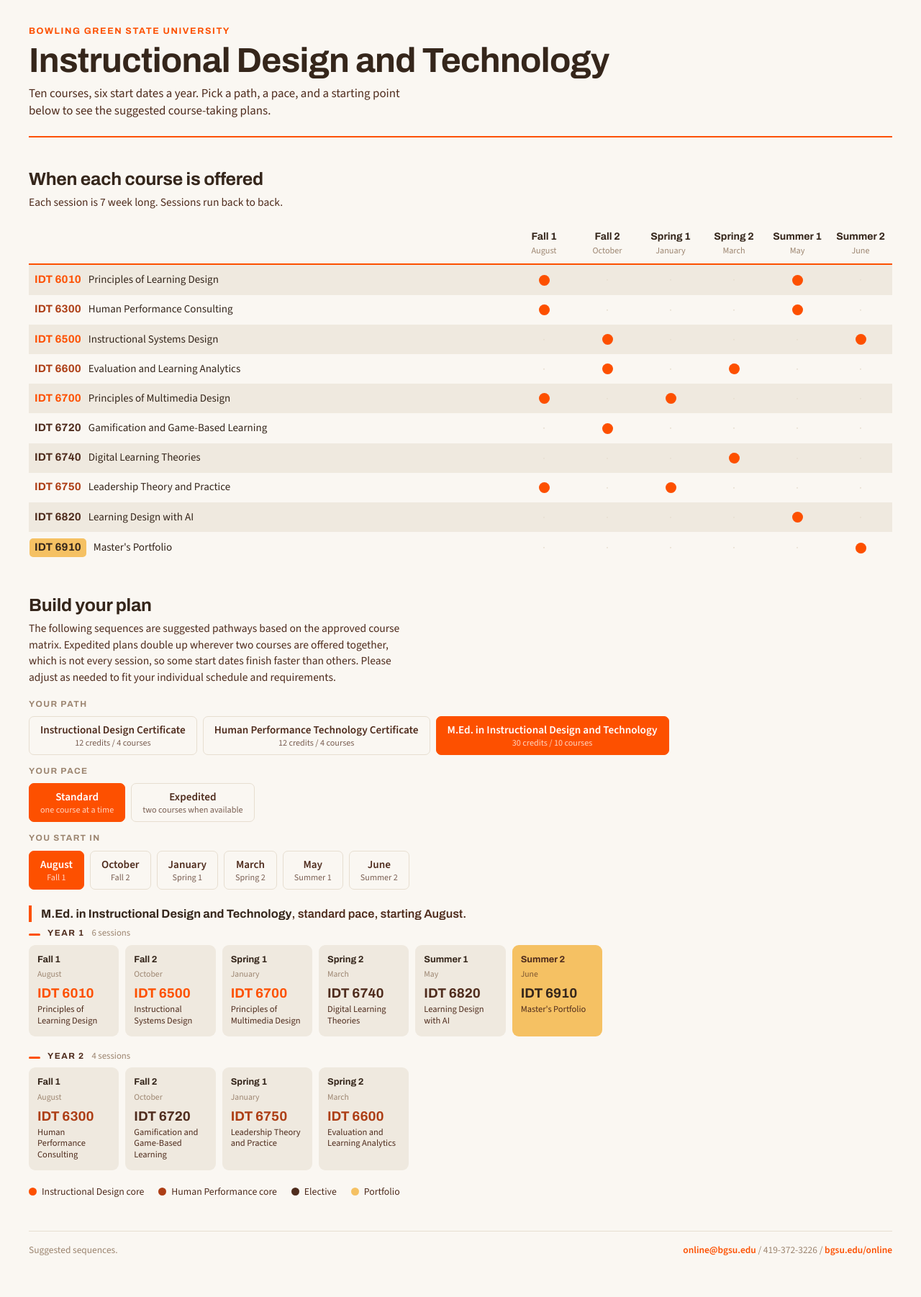
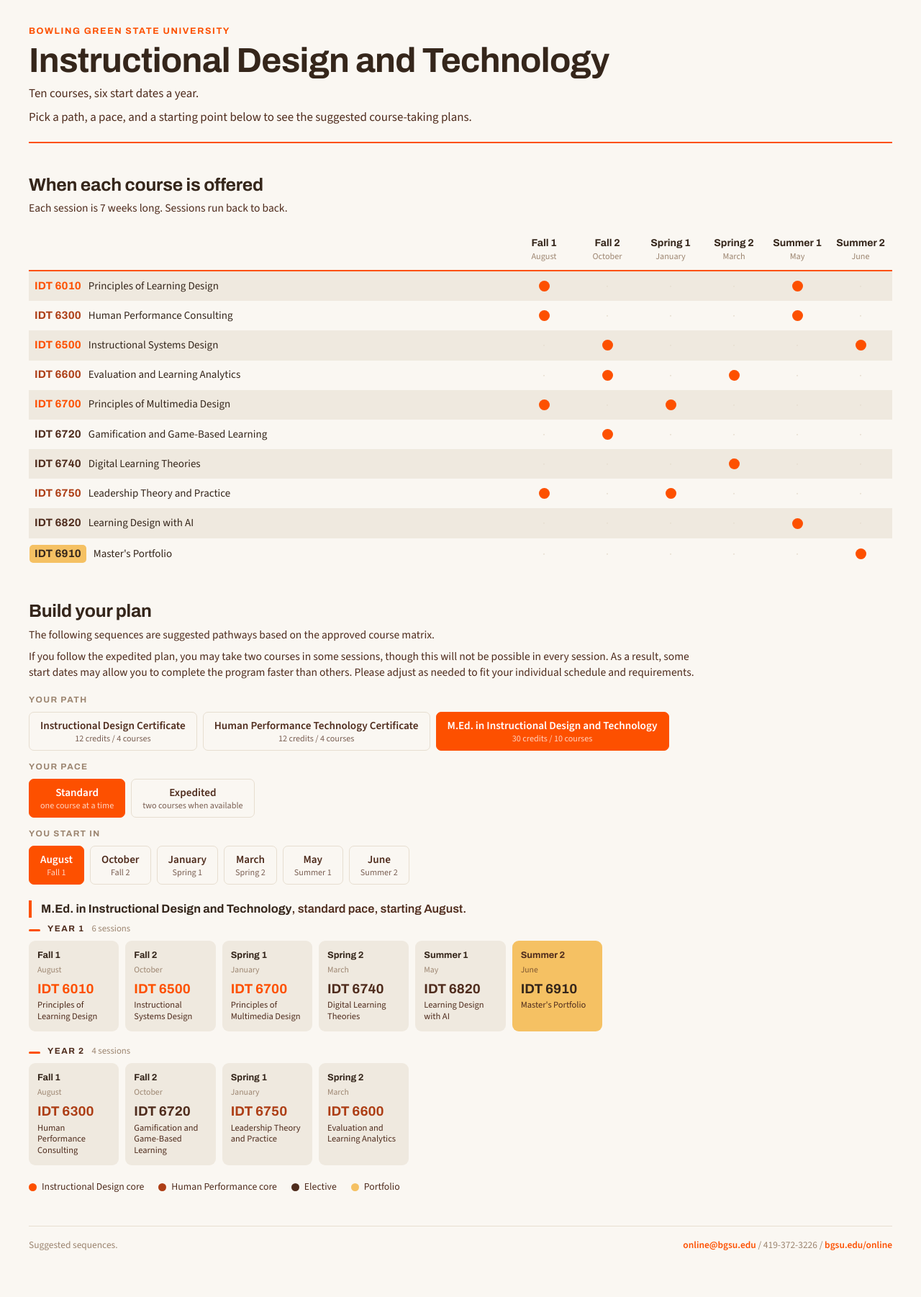
Before and after one commit to gaofei9/gaofei9.github.io, a Jekyll site: the page teaching/course-planner/index.html, which Jekyll copies as it is, in a window 1280 px wide. Shown: the whole page at 72% size. Built offline with Jekyll 4.4.1, drawn with Linux system fonts in a browser that asks for light colours.

Commit message:
Revise course planner intro and pathway note text
Co-Authored-By: Claude Opus 5.5 <noreply@anthropic.com>

```diff
--- a/teaching/course-planner/index.html
+++ b/teaching/course-planner/index.html
@@ -31,7 +31,7 @@
     font-family:var(--display); font-weight:700; font-size:clamp(1.9rem,4.4vw,3rem);
     line-height:1.05; margin:0 0 .5rem; text-wrap:balance; letter-spacing:-.015em;
   }
-  .lede{margin:0; color:var(--brown); font-size:1.06rem; max-width:62ch}
+  .lede{margin:0; color:var(--brown); font-size:1.06rem}
   .rule{height:2px; background:var(--orange); border:0; margin:22px 0 0}
 
   section{margin-top:40px}
@@ -39,7 +39,7 @@
     font-family:var(--display); font-weight:700; font-size:1.55rem;
     margin:0 0 .2rem; letter-spacing:-.01em;
   }
-  .note{margin:0 0 18px; color:var(--brown); font-size:.97rem; max-width:70ch}
+  .note{margin:0 0 18px; color:var(--brown); font-size:.97rem; max-width:120ch}
 
   /* ---------- offering grid ---------- */
   .gridwrap{overflow-x:auto}
@@ -164,19 +164,18 @@
 <div class="wrap">
   <p class="eyebrow">BOWLING GREEN STATE UNIVERSITY </p>
   <h1>Instructional Design and Technology</h1>
-  <p class="lede">Ten courses, six start dates a year. Pick a path, a pace, and a
-    starting point below to see the suggested course-taking plans.</p>
+  <p class="lede">Ten courses, six start dates a year.<span style="display:block; margin-top:.5em">Pick a path, a pace, and a starting point below to see the suggested course-taking plans.</span></p>
   <hr class="rule">
 
   <section>
     <h2>When each course is offered</h2>
-    <p class="note">Each session is 7 week long. Sessions run back to back.</p>
+    <p class="note">Each session is 7 weeks long. Sessions run back to back.</p>
     <div class="gridwrap"><div class="grid" id="grid"></div></div>
   </section>
 
   <section>
     <h2>Build your plan</h2>
-    <p class="note">The following sequences are suggested pathways based on the approved course matrix. Expedited plans double up wherever two courses are offered together, which is not every session, so some start dates finish faster than others. Please adjust as needed to fit your individual schedule and requirements.</p>
+    <p class="note">The following sequences are suggested pathways based on the approved course matrix.<span style="display:block; margin-top:.5em">If you follow the expedited plan, you may take two courses in some sessions, though this will not be possible in every session. As a result, some start dates may allow you to complete the program faster than others. Please adjust as needed to fit your individual schedule and requirements.</span></p>
 
     <div class="controls">
       <div class="ctl" id="tracks" role="group" aria-label="Choose a path"><p>YOUR PATH</p></div>
```
